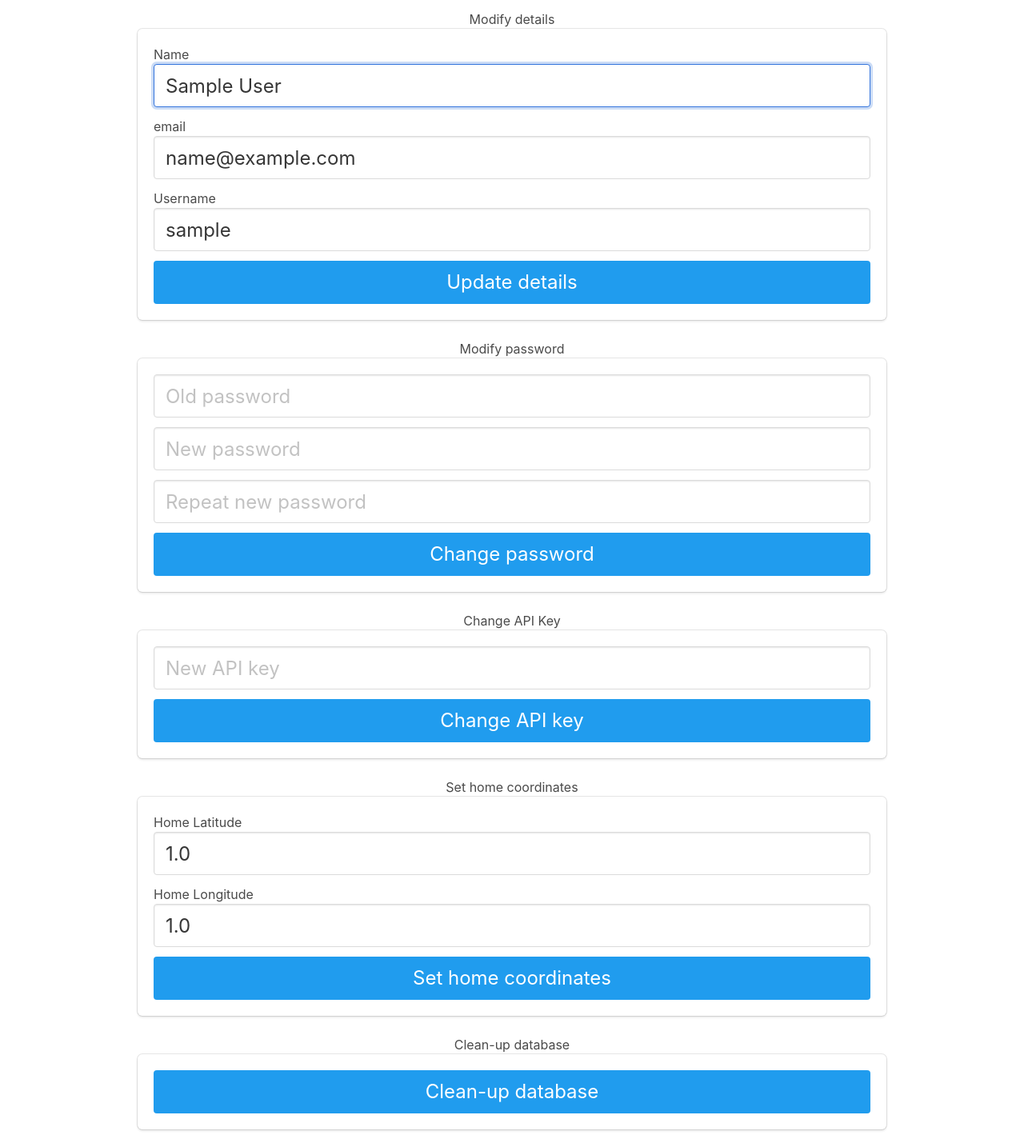
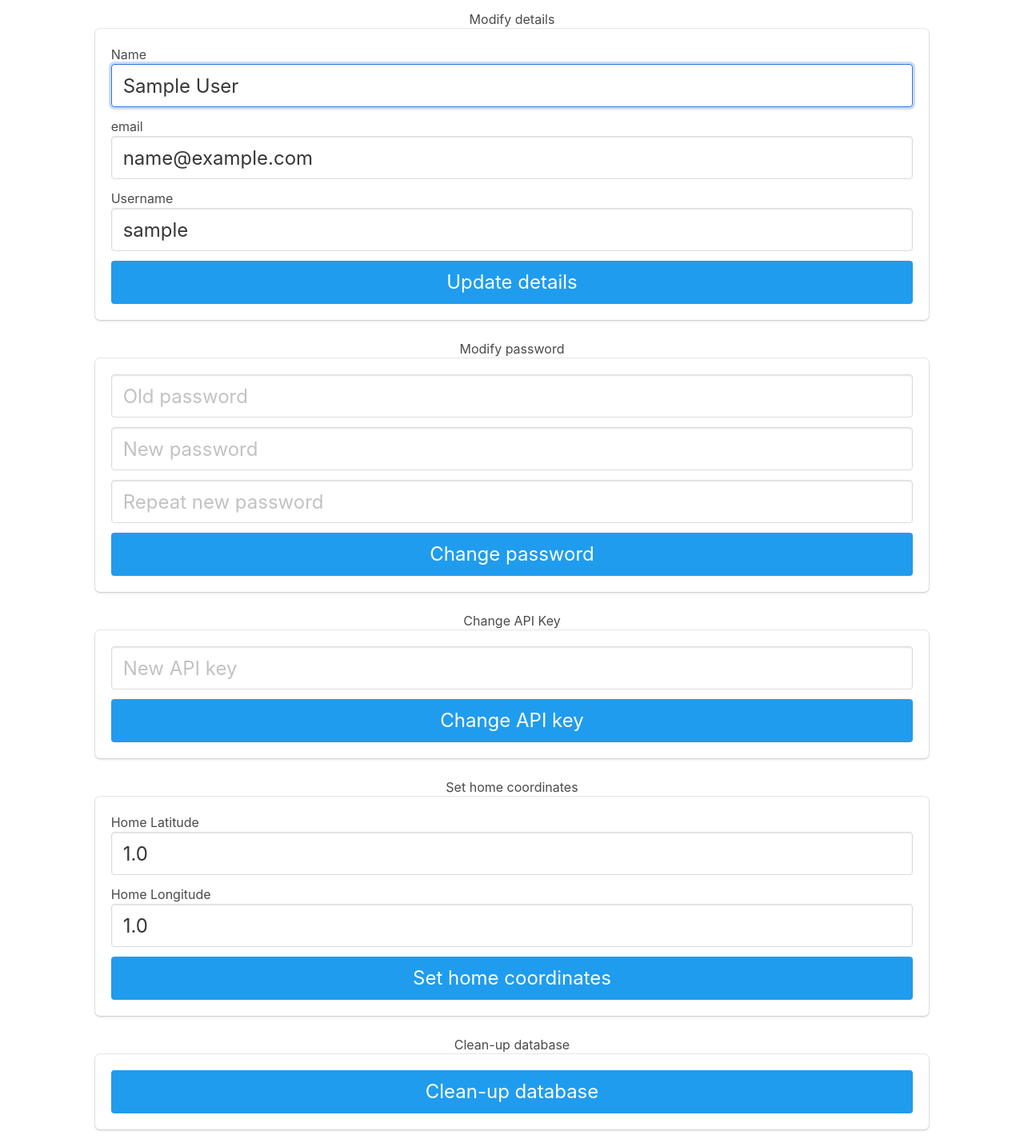
Before and after one commit to dontic/wayfinder, a Flask app: page /settings in a window 1280 px wide. Shown: the part 52-1476 px from the top of the page at 80% size. Run offline with Flask 2, Linux system fonts and the light colour scheme; a user stored in the database is signed in; tables that the repository leaves empty hold one stand-in row (values such as "Sample post").

Commit message:
Implemented full window and responsive plots

```diff
--- a/app/templates/site/base.html
+++ b/app/templates/site/base.html
@@ -7,12 +7,13 @@
     <meta name="viewport" content="width=device-width, initial-scale=1">
     <title>Wayfinder</title>
     <link rel="stylesheet" href="https://cdnjs.cloudflare.com/ajax/libs/bulma/0.7.2/css/bulma.min.css" />
+    <link rel="stylesheet" href="css/main.css" />
     {% block head %}
     {% endblock %}
 </head>
 
 <body>
-    <section class="container is-fullheight">
+    <section class="is-fullheight">
         <div class="hero-head">
             <nav class="navbar">
                 <div class="container">
@@ -49,8 +50,8 @@
             </nav>
         </div>
 
-        <div class="container">
-            <div class="container has-text-centered">
+        <div class="">
+            <div class="has-text-centered">
                {% block content %}
                {% endblock %}
             </div>
```
Also changed, not shown: app/templates/site/pathmap.html (+6 -6 lines), app/templates/site/visitsmap.html (+6 -6 lines).
